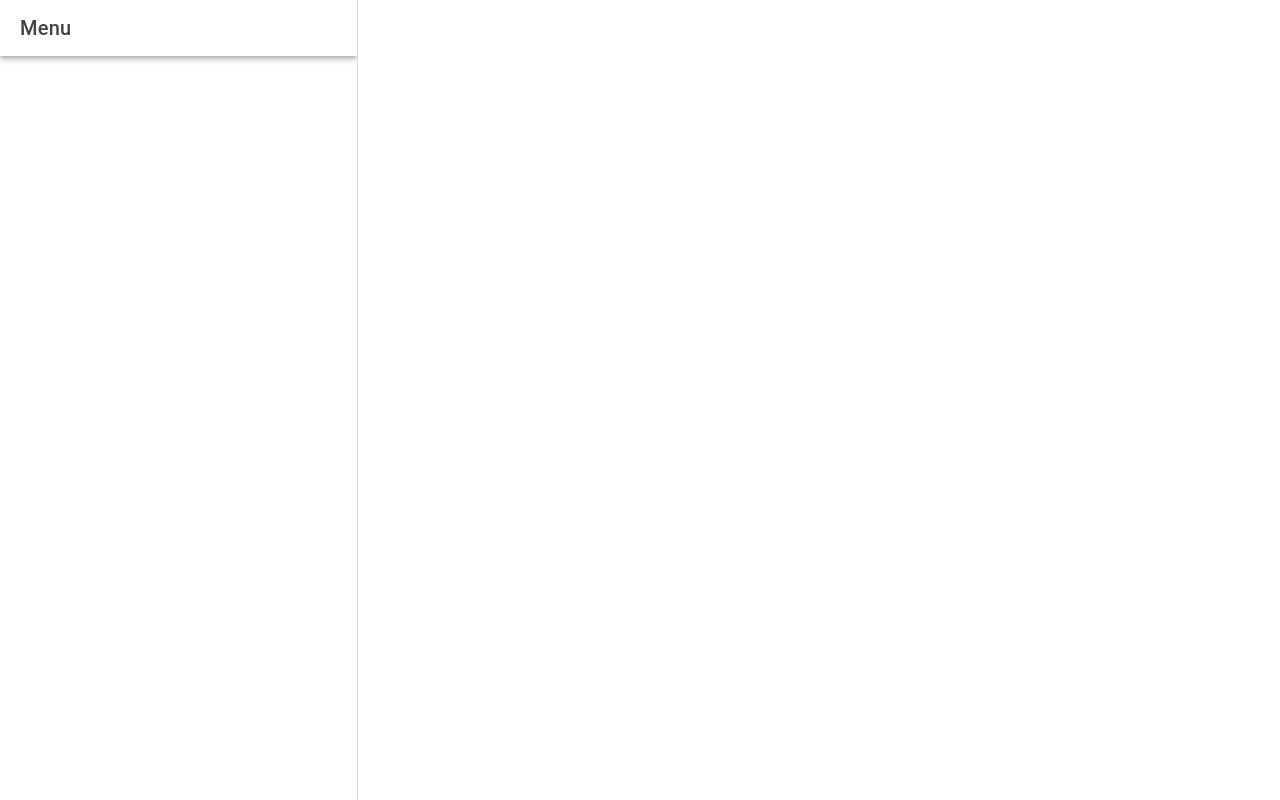
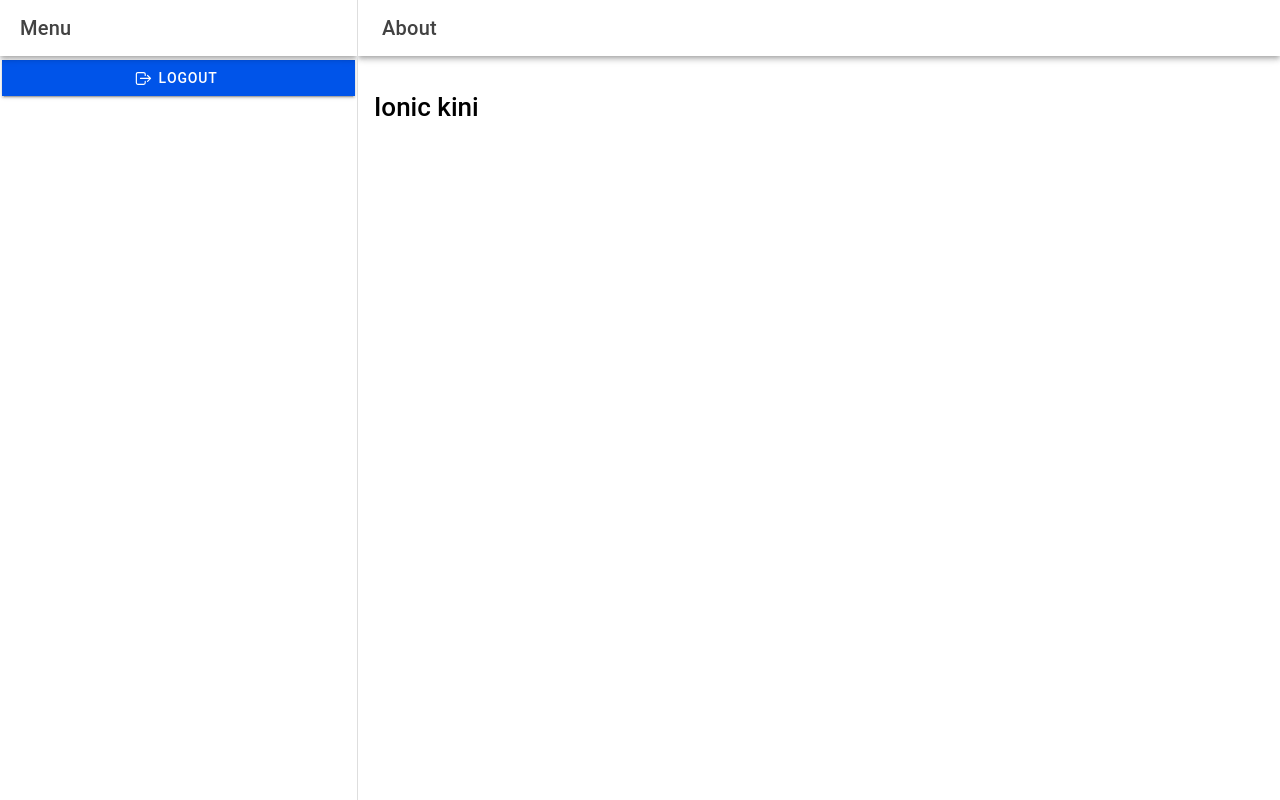
Before and after one commit to japowww/IT35-B-Mobile, a React (Vite) app: page /app/about in a window 1280 px wide. Built offline with nearby package versions, Linux system fonts and the light colour scheme.

Commit message:
Fixing About path

```diff
--- a/src/pages/About.tsx
+++ b/src/pages/About.tsx
@@ -1,26 +1,29 @@
 import {
   IonButton,
+  IonButtons,
   IonContent,
   IonHeader,
   IonMenuButton,
   IonPage,
   IonRouterOutlet,
   IonTitle,
+  IonToolbar,
 } from "@ionic/react";
 
 const About: React.FC = () => {
   return (
     <IonPage>
       <IonHeader>
-        <IonRouterOutlet>
-          <IonButton slot="start">
-            <IonMenuButton></IonMenuButton>
-          </IonButton>
+        <IonToolbar>
+          <IonButtons slot="start">
+            <IonMenuButton />
+          </IonButtons>
           <IonTitle>About</IonTitle>
-        </IonRouterOutlet>
+        </IonToolbar>
       </IonHeader>
-      <IonContent fullscreen>
-        <h1>About</h1>
+
+      <IonContent className="ion-padding">
+        <h1>Ionic kini</h1>
       </IonContent>
     </IonPage>
   );
--- a/src/pages/Menu.tsx
+++ b/src/pages/Menu.tsx
@@ -1,4 +1,5 @@
 import {
+  IonButton,
   IonContent,
   IonHeader,
   IonIcon,
@@ -15,12 +16,17 @@ import {
 import { Redirect, Route } from "react-router";
 import Home from "./Home";
 import About from "./About";
-import { homeOutline } from "ionicons/icons";
+import {
+  homeOutline,
+  logOutOutline,
+  informationCircleOutline,
+} from "ionicons/icons";
+import { Icon } from "ionicons/dist/types/components/icon/icon";
 
 const Menu: React.FC = () => {
   const path = [
     { name: "Home", url: "/app/home", icon: homeOutline },
-    { name: "About", path: "/app/about" },
+    { name: "About", url: "/app/about", icon: informationCircleOutline },
   ];
   return (
     <IonPage>
@@ -40,15 +46,19 @@ const Menu: React.FC = () => {
                 </IonItem>
               </IonMenuToggle>
             ))}
+
+            <IonButton routerLink="/" routerDirection="back" expand="full">
+              <IonIcon icon={logOutOutline} slot="start"></IonIcon>
+              Logout
+            </IonButton>
           </IonContent>
         </IonMenu>
         <IonRouterOutlet id="main">
           <Route exact path="/app/home" component={Home} />
+          <Route exact path="/app/about" component={About} />
           <Route exact path="/app">
             <Redirect to="/app/home" />
           </Route>
-
-          <Route exact path="/app/home/About" component={About} />
         </IonRouterOutlet>
       </IonSplitPane>
     </IonPage>
```
